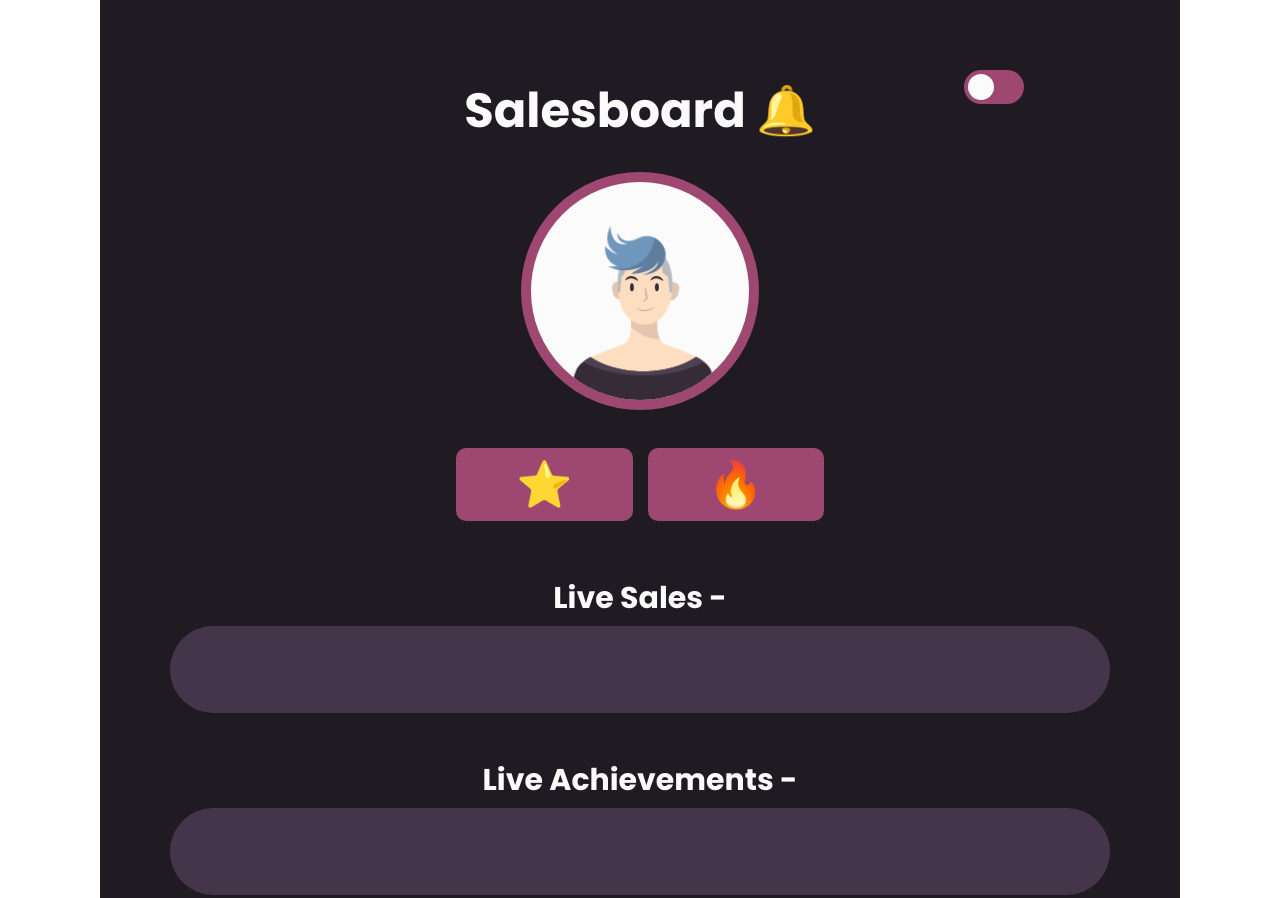
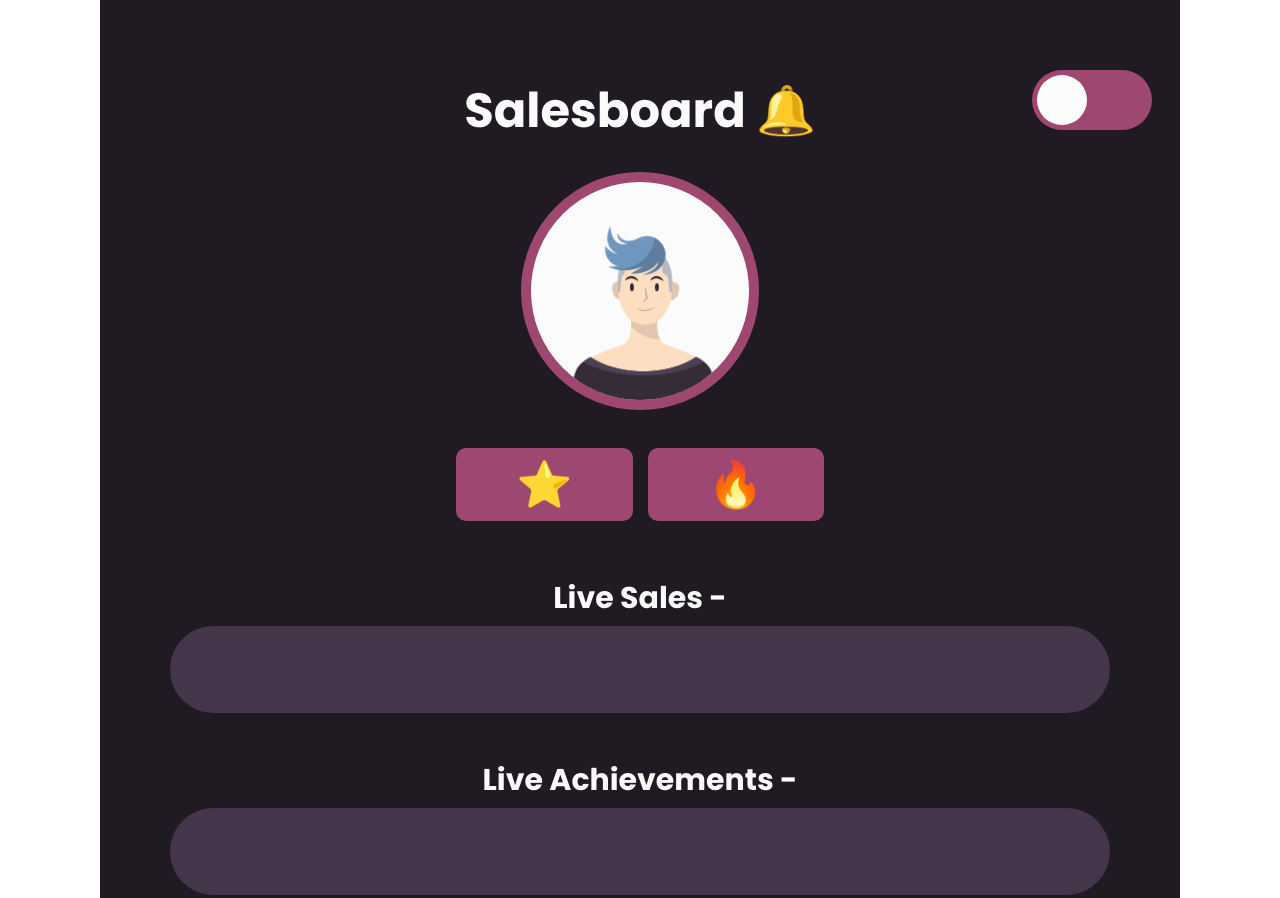
Before and after one commit to paulaFenner/salesboard, a plain HTML site: page index.html in a window 1280 px wide. Shown: the top 898 px of the page. Drawn offline with Linux system fonts and the light colour scheme.

Commit message:
Made toggle bigger

```diff
--- a/index.css
+++ b/index.css
@@ -112,7 +112,7 @@ button:active {
 .switch {
   position: absolute;
   top: 70px;
-  right: 20%;
+  right: 10%;
 }
 
 .switch input {
@@ -125,8 +125,8 @@ button:active {
   position: relative;
   cursor: pointer;
   display: inline-block;
-  width: 60px;
-  height: 34px;
+  width: 120px;
+  height: 60px;
   background-color: #9e4770; /* DARK mode background color */
   border-radius: 34px;
   transition: background-color 0.4s;
@@ -135,10 +135,10 @@ button:active {
 .slider:before {
   position: absolute;
   content: '';
-  height: 26px;
-  width: 26px;
-  left: 4px;
-  bottom: 4px;
+  height: 50px;
+  width: 50px;
+  left: 5px;
+  bottom: 5px;
   background-color: #fbfbfb;
   border-radius: 50%;
   transition: transform 0.4s;
```
